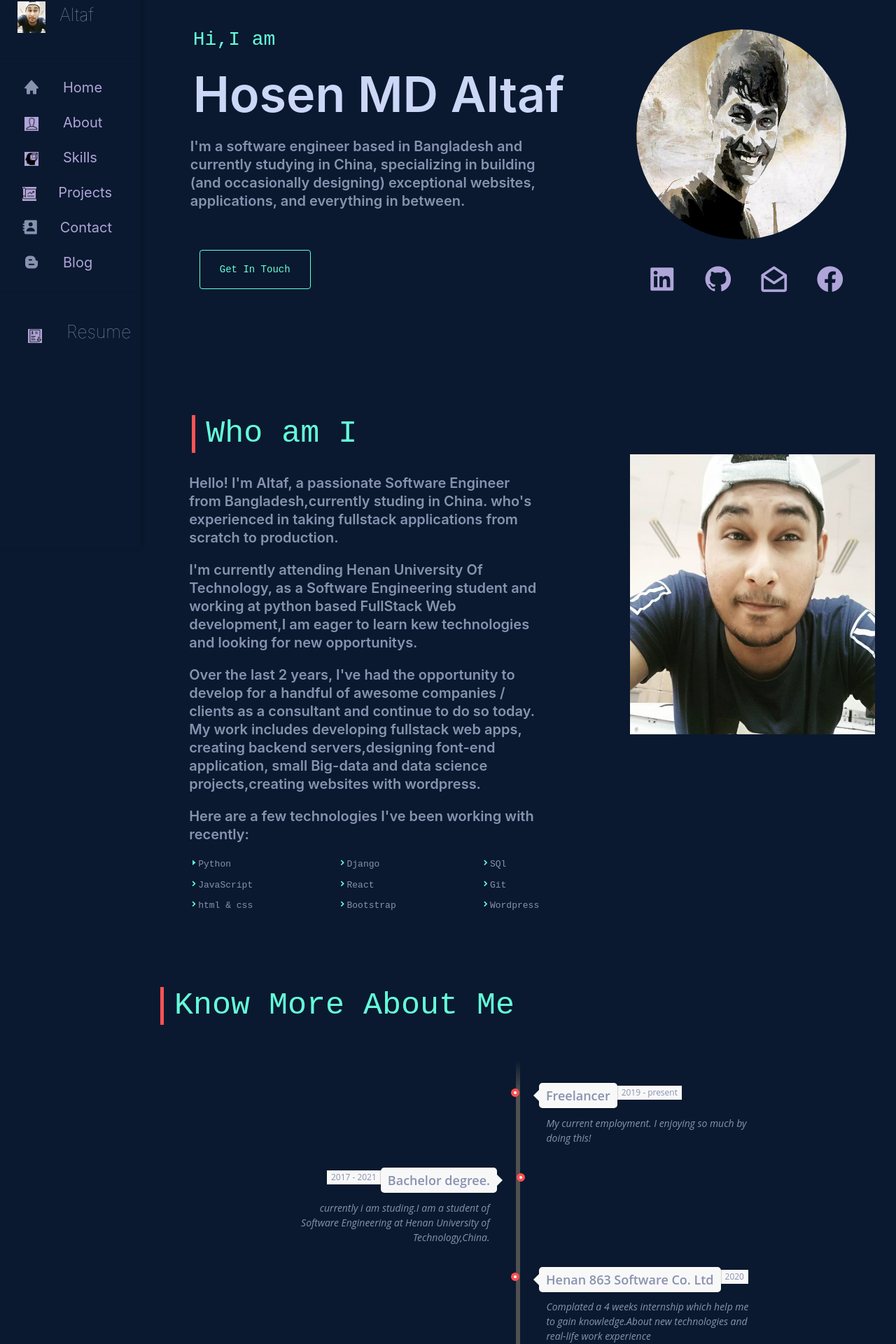
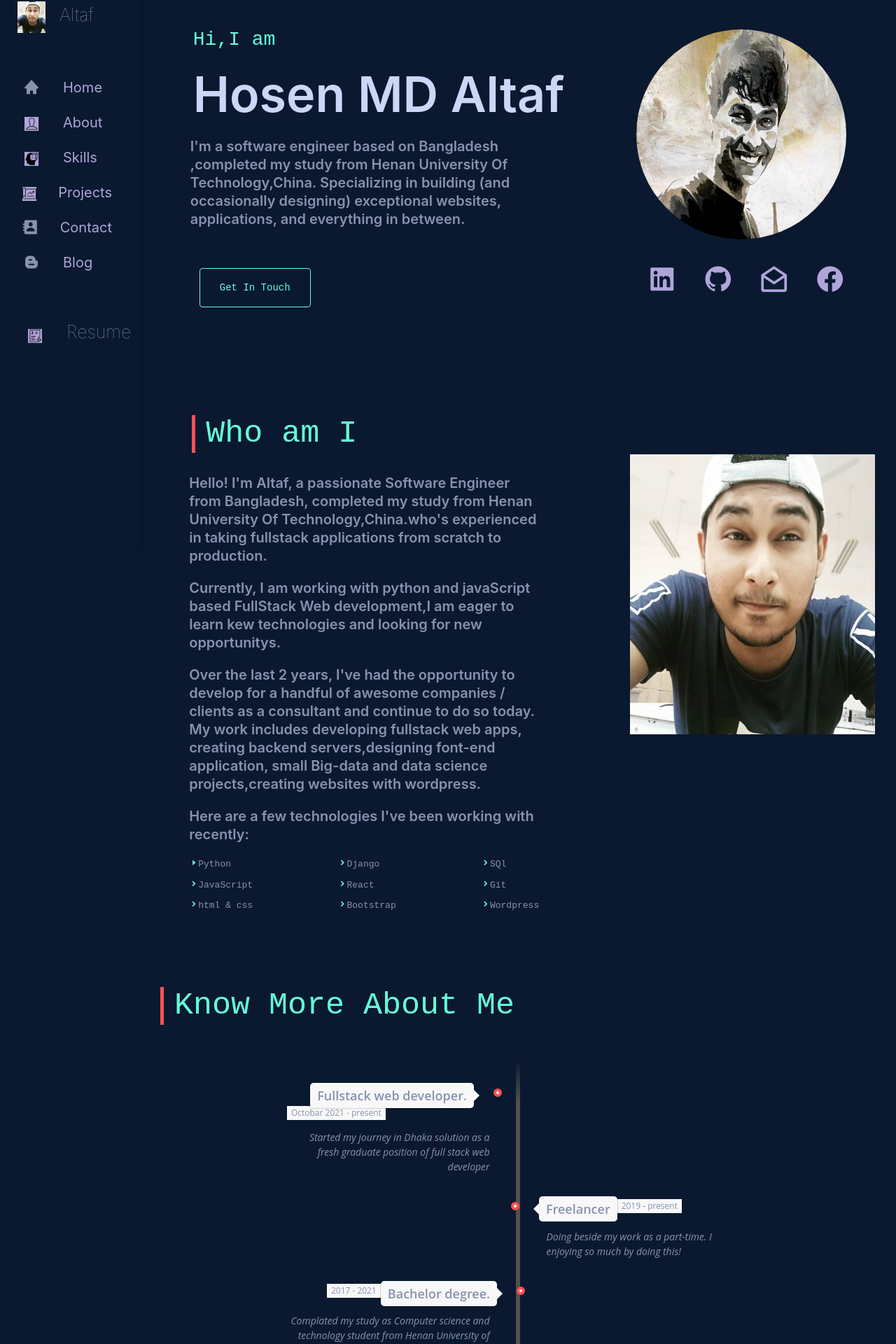
Before and after one commit to hosenmdaltaf/protfolio-with-react.js, a React (Create React App) app: page / in a window 1280 px wide. Shown: the part 18-1938 px from the top of the page at 70% size. Built offline with nearby package versions, Linux system fonts and the light colour scheme.

Commit message:
update some details

```diff
--- a/src/components/About.js
+++ b/src/components/About.js
@@ -8,10 +8,10 @@ export default function About() {
 
 <div class="detils">
     <h1 class=" title-for-all-header">Who am I</h1>
-    <p>Hello! I'm Altaf, a passionate Software Engineer from Bangladesh,currently studing in China. who's experienced
-        in taking fullstack applications from scratch to production.</p>
-   <p> I'm currently attending Henan University Of Technology,  as
-         a Software Engineering student and working at python based FullStack Web development,I am  eager to learn kew technologies and
+    <p>Hello! I'm Altaf, a passionate Software Engineer from Bangladesh, completed my study from Henan University Of Technology,China.who's experienced
+        in taking fullstack applications from scratch to production.
+   </p>
+   <p>Currently, I am working with python and javaScript based FullStack Web development,I am  eager to learn kew technologies and
          looking for new opportunitys.</p>
     <p>Over the last 2 years, I've had the opportunity to develop for a handful of awesome companies / clients as a
       consultant and continue to do so today.
--- a/src/components/Home.js
+++ b/src/components/Home.js
@@ -14,8 +14,8 @@ export default function Home() {
                    <h3 class="header-text-1">Hi,I am </h3>
                      <h1 class="header-text-2">Hosen MD Altaf</h1>
 
-                     <h1 class=" header-text-4">I'm a software engineer based in Bangladesh and currently studying in China,
-                     specializing in  building (and occasionally designing) exceptional websites, applications, and everything in between.
+                     <h1 class=" header-text-4"> I'm a software engineer based on Bangladesh ,completed my study from Henan University Of Technology,China.
+                     Specializing in  building (and occasionally designing) exceptional websites, applications, and everything in between.
                    </h1>
                  </div>
 
--- a/src/components/Project.js
+++ b/src/components/Project.js
@@ -3,13 +3,14 @@ import React from 'react'
 const Project = () => {
 
   let descripation=[
-    {title:'AI Power Social Bloging Site',
+    {title:'AI Powered Social Bloging Site',
     subtitle:['Python','Django','JavaScript','Bootstarp','Html&css'],
     projectdes:`It's a fullstack django based production ready application  Lots of feature including real-time chat.I add machine learing Algorithm
     so that it can suggest blog other user write  by seeing there surfing`,
+    warning:`!Please ,note that this project is not live yet.This will be live soon.You can read github repo for better understanding`,
     image:'./Ai-project.png',
     linkGithub:'https://github.com/hosenmdaltaf/Social-bloging-system-with-Django',
-    linkLiveProject:'https://blogwithnextjs.netlify.app'
+    linkLiveProject:'#'
 },
 
     {title:'Blog with Next.js and DRF',
@@ -21,6 +22,16 @@ const Project = () => {
     linkLiveProject:'https://blogwithnextjs.netlify.app'
 },
 
+    {title:'Chaldal landing page clone',
+    subtitle:['React','JavaScript','Html&css'],
+    projectdes:`Bangladeshi popular online shop chaldal landing page clone with react.js, HTML, CSS. This was my job
+    first task for me. `,
+    warning:`!Please ,for betterview this project go to live link or narrow down your browser screen.(if you browse through desktop/laptop)`,
+    image:'./full-view-chaldal.png',
+    linkGithub:'https://github.com/hosenmdaltaf/chaldal',
+    linkLiveProject:'https://chaldal-landing-page-clone.netlify.app/'
+    },
+
     {title:'Blog with pure Django',
     subtitle:['Python','Django','JavaScript','Bootstarp','Html&css'],
     projectdes:`It's a fullstack blog build with pure django as backend and in frontend html&css,javascript with user
@@ -29,6 +40,16 @@ const Project = () => {
     linkGithub:'https://github.com/hosenmdaltaf/BlogApp-Django',
     linkLiveProject:'https://simple-blog-with-django.herokuapp.com/'
 },
+
+    {title:'Cloning e-commerce landing page',
+    subtitle:['JavaScript','Bootstarp','Html&css'],
+    projectdes:`This project was for a client project.Work was done as par client requirements.Fully responsive design.`,
+    warning:`!Please ,for betterview this project go to live link or narrow down your browser screen.(if you browse through desktop/laptop)`,
+    image:'./potapot.png',
+    linkGithub:'https://github.com/hosenmdaltaf/potapot-clone',
+    linkLiveProject:'https://laughing-lamarr-46efa5.netlify.app'
+    },
+
    ]
 
     return (
@@ -43,6 +64,7 @@ const Project = () => {
         <img class="imagesforproject" src={data.image} alt="altaf" />
             <div class="second-layer">
                 <h3 class="title">{data.title}</h3>
+
                 <div  class="sub-title">
                     {data.subtitle.map(
                         (subData)=>{
@@ -53,6 +75,7 @@ const Project = () => {
                 <div class="project-description">
                     <p>{data.projectdes}</p>
                 </div>
+                <p class="warning">{data.warning}</p>
                 <div class="project-icon">
                     <ul>
                         <li><a href={data.linkLiveProject}>  <i class='bx bx-link'></i></a></li>
--- a/src/components/Skills.js
+++ b/src/components/Skills.js
@@ -11,6 +11,17 @@ function Skills() {
 
 <ul class="timeline">
 
+ <li>
+   <div class="direction-l">
+     <div class="flag-wrapper">
+       <span class="flag">Fullstack web developer.</span>
+       <span class="time-wrapper"><span class="time">Octobar 2021 - present</span></span>
+     </div>
+     <div class="desc">Started my journey in Dhaka solution as a fresh graduate position of full stack web developer</div>
+   </div>
+ </li>
+
+
  {/* <!-- Item 1 --> */}
  <li>
    <div class="direction-r">
@@ -18,7 +29,7 @@ function Skills() {
        <span class="flag">Freelancer</span>
        <span class="time-wrapper"><span class="time">2019 - present</span></span>
      </div>
-     <div class="desc">My current employment. I enjoying so much by doing this!</div>
+     <div class="desc">Doing beside my work as a part-time. I enjoying so much by doing this!</div>
    </div>
  </li>
 
@@ -29,7 +40,7 @@ function Skills() {
        <span class="flag">Bachelor degree.</span>
        <span class="time-wrapper"><span class="time">2017 - 2021</span></span>
      </div>
-     <div class="desc">currently i am studing.I am a student of Software Engineering at Henan University of Technology,China.</div>
+     <div class="desc">Complated my study as Computer science and technology student from Henan University of Technology,China.</div>
    </div>
  </li>
 
@@ -40,7 +51,7 @@ function Skills() {
        <span class="flag">Henan 863 Software Co. Ltd</span>
        <span class="time-wrapper"><span class="time">2020</span></span>
      </div>
-     <div class="desc">Complated a 4 weeks internship which help me to gain knowledge.About new technologies and real-life work experience</div>
+     <div class="desc">Complated internship which help me to gain knowledge.About new technologies and real-life work experience</div>
    </div>
  </li>
 
--- a/src/index.css
+++ b/src/index.css
@@ -812,15 +812,15 @@ margin-bottom: 5%;
 
 }
 
-
-
 /*Projects...................................................................................................................--------..Section*/
 .project-h1{
   margin-top: 10%;
 }
+
 .imagesforproject{
   width: 600px;
   height: 350px;
+  object-fit:contain;
 
     cursor: pointer;
     overflow: hidden;
@@ -853,6 +853,14 @@ margin-bottom: 5%;
  justify-content: space-around;
 
 }
+.warning{
+  max-width: 500px;
+  text-align: center;
+  color:red;
+  line-height: 1.3;
+  font-weight: 400;
+  font-size: clamp(10px, 2vw,15px);
+}
 .sub-title h6 {
 color:  #64ffda;
 margin-top: 15px;
@@ -865,13 +873,11 @@ font-size: clamp(10px, 3vw, 20px);
 
 }
 .project-description p{
-
-
       max-width: 500px;
       color: #8892b0;
       line-height: 1.3;
       font-weight: 600;
-         font-size: clamp(10px, 2vw, 20px);
+      font-size: clamp(10px, 2vw, 20px);
 }
 
 .project-icon ul{
```
Also changed, not shown: public/potapot.png (added), 1 other file (tests, documents, lock files or other folders).
